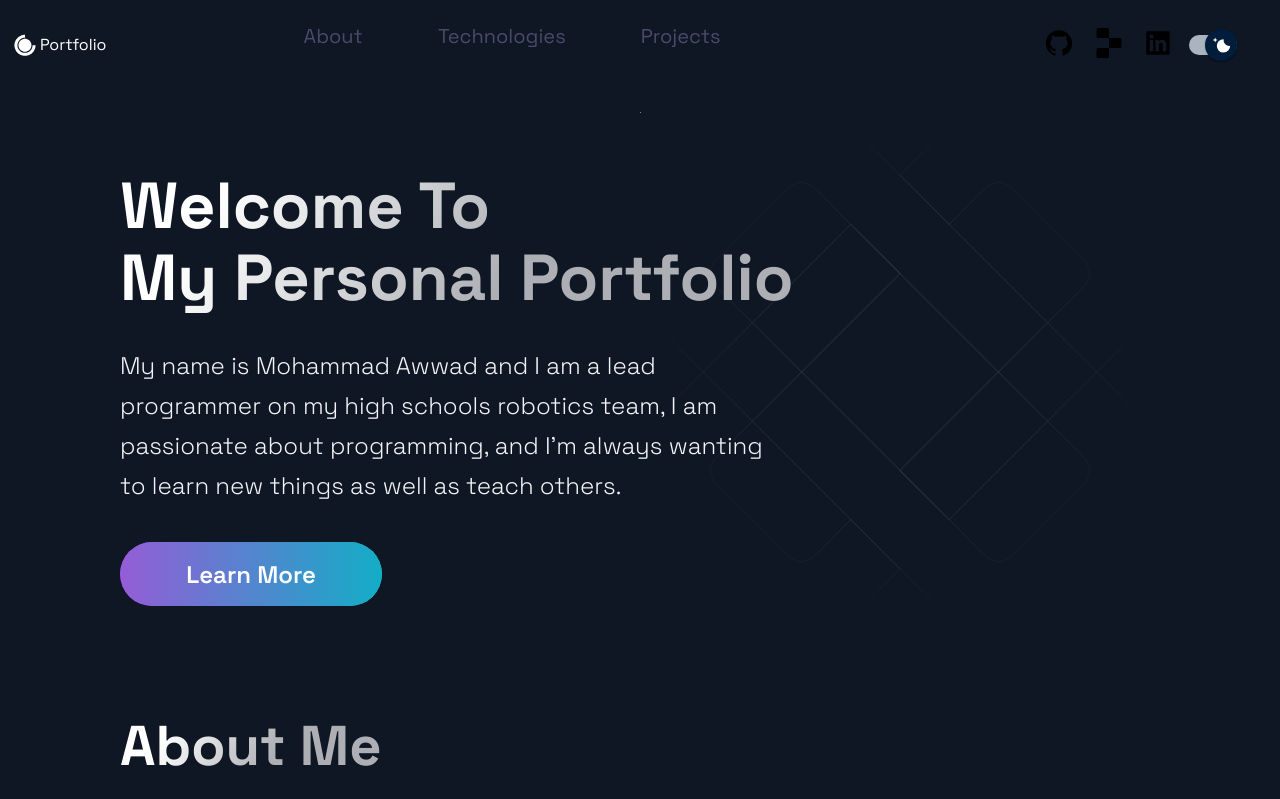
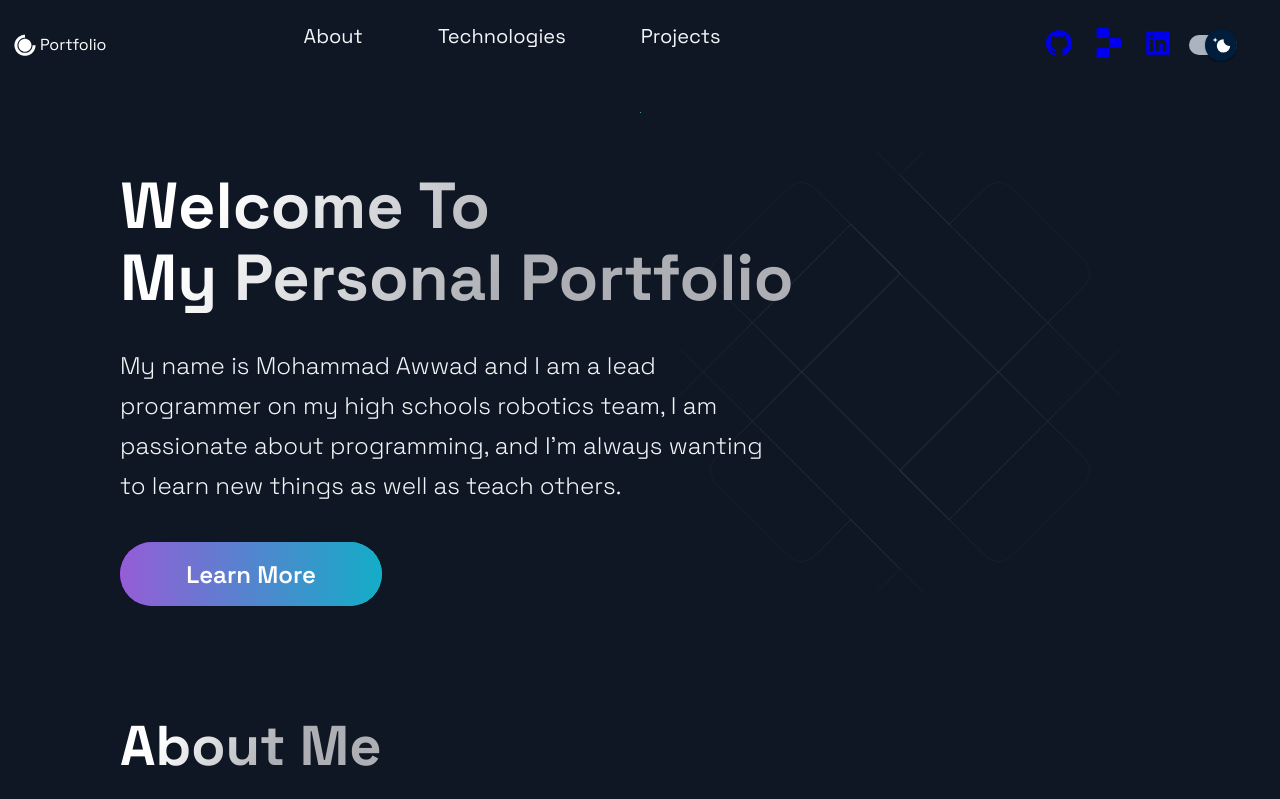
Before and after one commit to mohammadawwad/Personal-Website, a Next.js app: page / in a window 1280 px wide. Shown: the top 799 px of the page. Built offline with nearby package versions, Linux system fonts and the light colour scheme.

Commit message:
latest changes added transition

```diff
--- a/src/components/Header/HeaderStyles.js
+++ b/src/components/Header/HeaderStyles.js
@@ -50,10 +50,10 @@ export const Div3 = styled.div`
 export const NavLink = styled.a`
   font-size: 2rem;
   line-height: 32px;
-  color: ${props => props.theme.colors.header};
-  transition: 0.4s ease;
+  color: var(header);
+  transition: 0.3s ease;
   &:hover {
-    color: ${props => props.theme.colors.headerHover};
+    color: var(headerHover);
     opacity: 1;
     cursor: pointer;
     font-size: 2.2rem;
@@ -113,9 +113,10 @@ export const NavProductsIcon = styled(IoIosArrowDropdown)`
 // Social Icons
 export const SocialIcons = styled.a`
 transition: 0.3s ease;
-color: ${props => props.theme.colors.icons};
+color: var(icons);
 border-radius: 50px;
-  padding: 8px;
+padding: 8px;
+transition: 0.3s;
 &:hover {
     background-color: #212d45;
     transform: scale(1.2);
--- a/src/components/Projects/ProjectsStyles.js
+++ b/src/components/Projects/ProjectsStyles.js
@@ -69,10 +69,11 @@ export const Intro = styled.div`
 export const CardInfo = styled.p`
   width: 100%;
   padding: 0 50px;
-  color: ${props => props.theme.colors.cardInfo};
+  color: var(cardInfo);
   font-style: 2rem;
   line-height: 24px;
   text-align: justify;
+  transition: 0.4s
   @media ${(props) => props.theme.breakpoints.sm} {
     padding:.3rem
 
--- a/src/styles/globals.js
+++ b/src/styles/globals.js
@@ -20,6 +20,7 @@ const GlobalStyles = createGlobalStyle`
     background: ${props => props.theme.colors.background1};
     color: ${props => props.theme.colors.primary1};
     cursor: default;
+    transition: 0.4s;
 
   }
   h1,h2,h3,h4,h5,h6,button {
```
Also changed, not shown: 2 other files (tests, documents, lock files or other folders).
